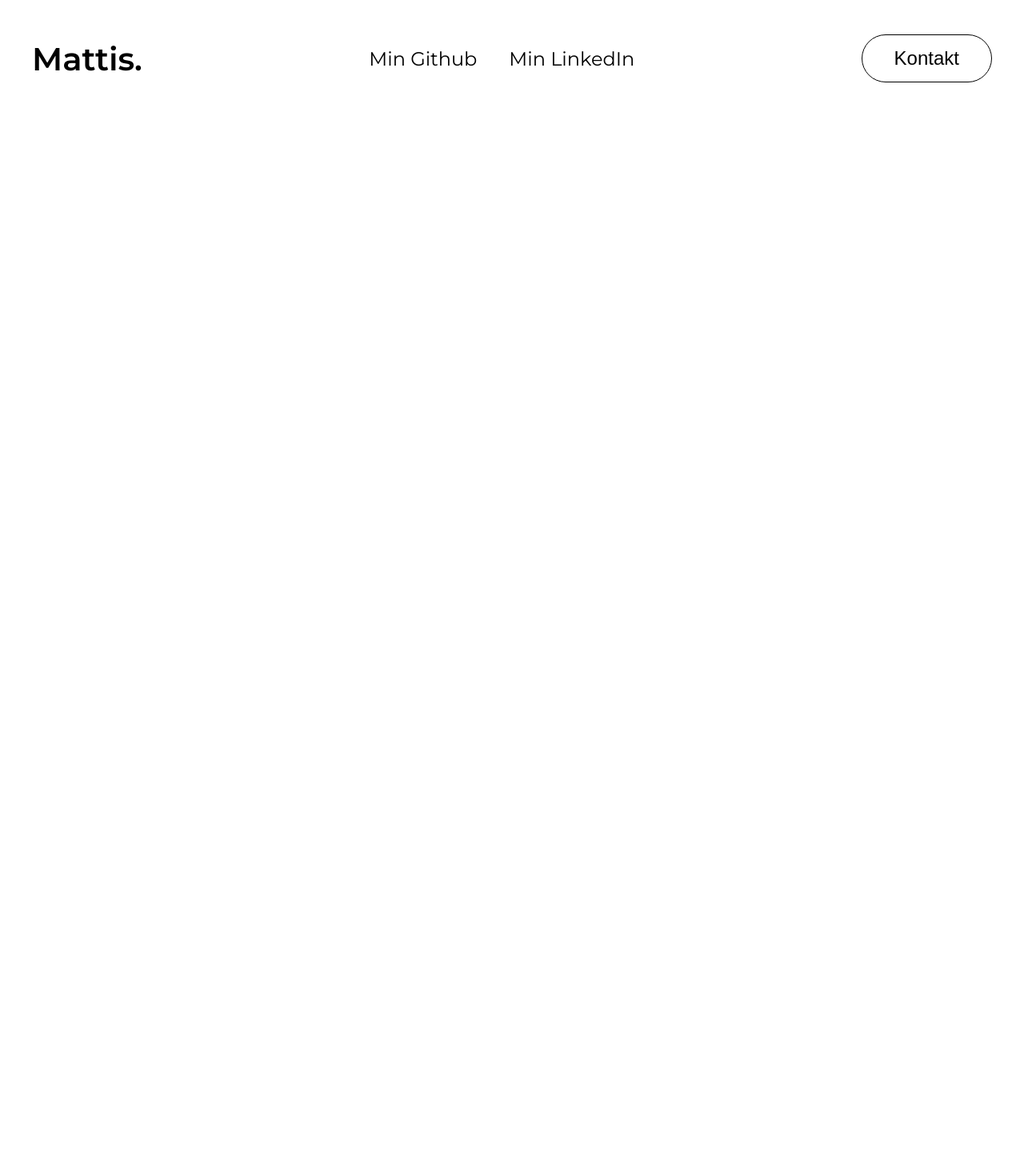
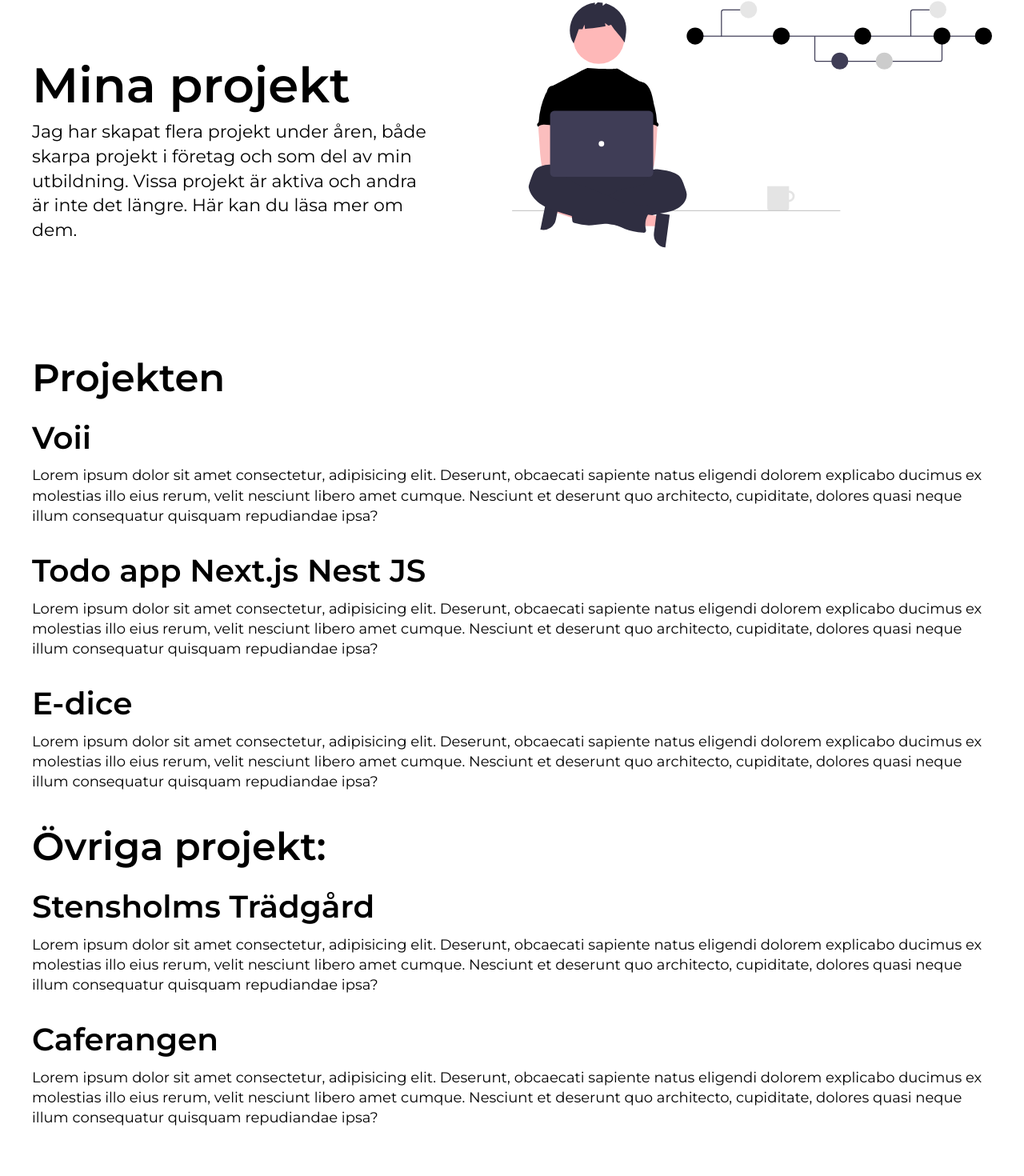
Before and after one commit to merkensten/portfolio, a Next.js app: page /projekt in a window 1280 px wide. Shown: the part 243-1713 px from the top of the page at 80% size. Before the commit the page ends 800 px from the top, so only its background shows below. Built offline with nearby package versions, Linux system fonts and the light colour scheme.

Commit message:
Påbörjat med struktur för projekt sidan

```diff
--- a/src/pages/projekt.tsx
+++ b/src/pages/projekt.tsx
@@ -1,7 +1,73 @@
 import React from 'react';
+import { Hero } from '../components/main';
+
+import styles from '../styles/pages/Projekt.module.scss';
 
 function projekt() {
-  return <div>projekt</div>;
+  return (
+    <>
+      <Hero
+        title="Mina projekt"
+        subTitle="Jag har skapat flera projekt under åren, både skarpa projekt i företag och som del av min utbildning. Vissa projekt är aktiva och andra är inte det längre. Här kan du läsa mer om dem."
+        imgUrl="/bilder/projekt-hero.svg"
+        imgAlt="Mattis Portfolio Projekt Hero bild illustration"
+      />
+      <div className={styles.projekt_wrapper}>
+        <h2>Projekten</h2>
+        <div>
+          <h3>Voii</h3>
+          <p>
+            Lorem ipsum dolor sit amet consectetur, adipisicing elit. Deserunt,
+            obcaecati sapiente natus eligendi dolorem explicabo ducimus ex
+            molestias illo eius rerum, velit nesciunt libero amet cumque.
+            Nesciunt et deserunt quo architecto, cupiditate, dolores quasi neque
+            illum consequatur quisquam repudiandae ipsa?
+          </p>
+        </div>
+        <div>
+          <h3>Todo app Next.js Nest JS</h3>
+          <p>
+            Lorem ipsum dolor sit amet consectetur, adipisicing elit. Deserunt,
+            obcaecati sapiente natus eligendi dolorem explicabo ducimus ex
+            molestias illo eius rerum, velit nesciunt libero amet cumque.
+            Nesciunt et deserunt quo architecto, cupiditate, dolores quasi neque
+            illum consequatur quisquam repudiandae ipsa?
+          </p>
+        </div>
+        <div>
+          <h3>E-dice</h3>
+          <p>
+            Lorem ipsum dolor sit amet consectetur, adipisicing elit. Deserunt,
+            obcaecati sapiente natus eligendi dolorem explicabo ducimus ex
+            molestias illo eius rerum, velit nesciunt libero amet cumque.
+            Nesciunt et deserunt quo architecto, cupiditate, dolores quasi neque
+            illum consequatur quisquam repudiandae ipsa?
+          </p>
+        </div>
+        <h2>Övriga projekt:</h2>
+        <div>
+          <h3>Stensholms Trädgård</h3>
+          <p>
+            Lorem ipsum dolor sit amet consectetur, adipisicing elit. Deserunt,
+            obcaecati sapiente natus eligendi dolorem explicabo ducimus ex
+            molestias illo eius rerum, velit nesciunt libero amet cumque.
+            Nesciunt et deserunt quo architecto, cupiditate, dolores quasi neque
+            illum consequatur quisquam repudiandae ipsa?
+          </p>
+        </div>
+        <div>
+          <h3>Caferangen</h3>
+          <p>
+            Lorem ipsum dolor sit amet consectetur, adipisicing elit. Deserunt,
+            obcaecati sapiente natus eligendi dolorem explicabo ducimus ex
+            molestias illo eius rerum, velit nesciunt libero amet cumque.
+            Nesciunt et deserunt quo architecto, cupiditate, dolores quasi neque
+            illum consequatur quisquam repudiandae ipsa?
+          </p>
+        </div>
+      </div>
+    </>
+  );
 }
 
 export default projekt;
--- /dev/null
+++ b/src/styles/pages/Projekt.module.scss
@@ -0,0 +1,35 @@
+.projekt_wrapper {
+  padding: 0 2rem;
+  @media (min-width: 1024px) {
+    max-width: 1200px;
+    margin: 0 auto;
+    margin-top: 8rem;
+  }
+
+  h3 {
+    margin-top: 2rem;
+  }
+
+  .projekt {
+    margin-top: 2rem;
+
+    h4 {
+      font-size: 2.4rem;
+    }
+
+    p {
+      font-size: 1.8rem;
+    }
+
+    ul {
+      li {
+        list-style: circle;
+        font-size: 2rem;
+      }
+
+      li + li {
+        margin-top: 1rem;
+      }
+    }
+  }
+}
```
Also changed, not shown: public/bilder/projekt-hero.svg (added).
